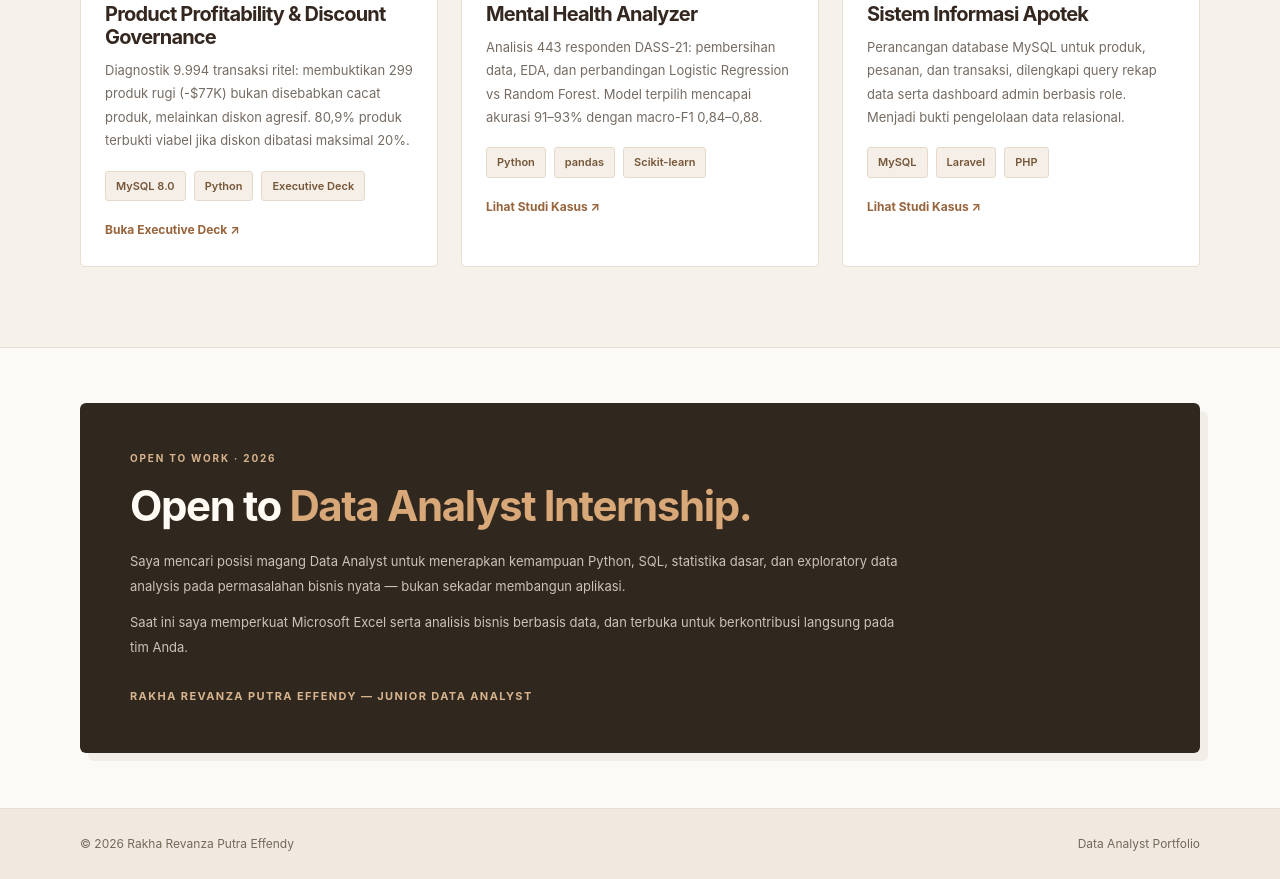
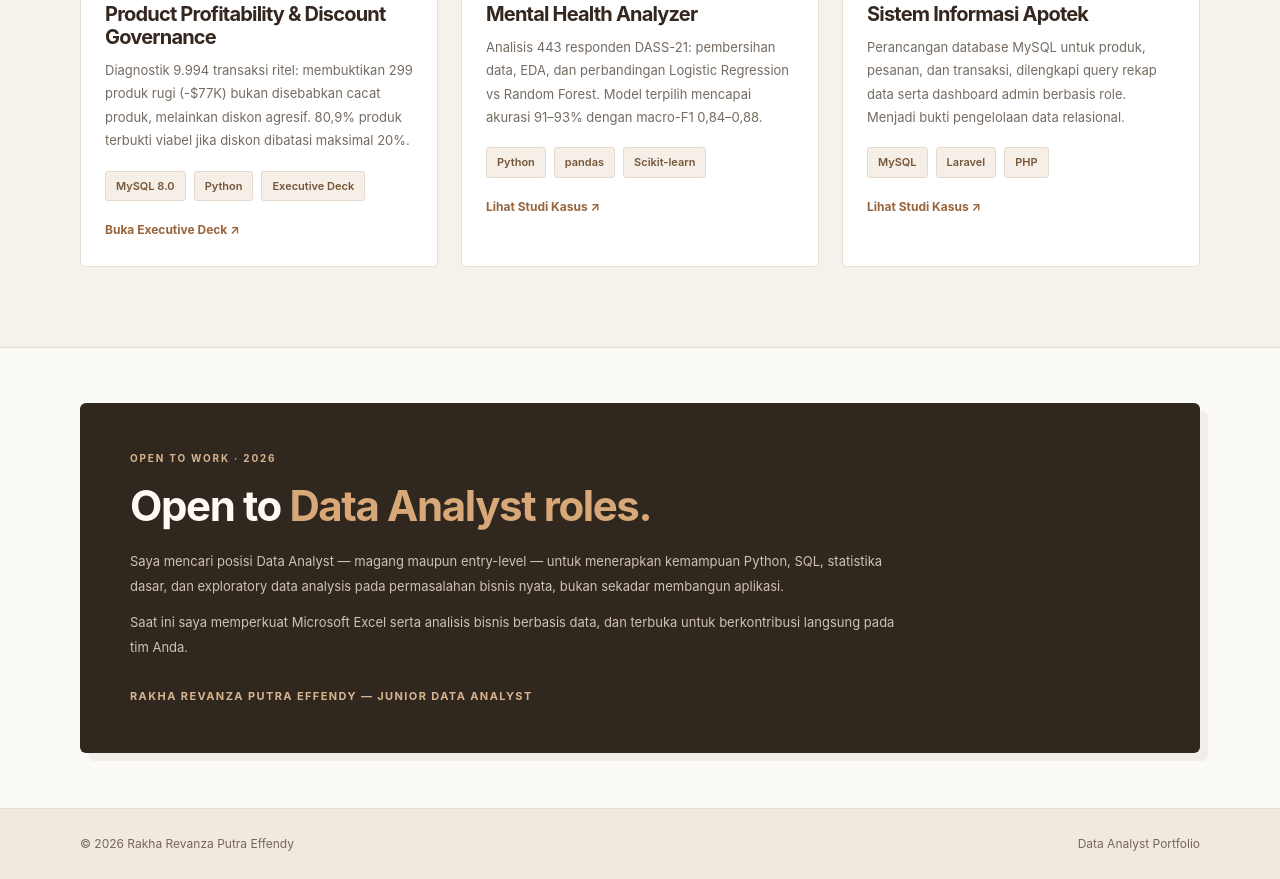
Before and after one commit to revanzarakha/Portfolio_RakhaRevanza, a plain HTML site: page index.html in a window 1280 px wide. Shown: the part 1377-2256 px from the top of the page. Drawn offline with Linux system fonts and the light colour scheme.

Commit message:
copy: expand CTA copy from internship-only to internship and entry-level Data Analyst roles

```diff
--- a/index.html
+++ b/index.html
@@ -1037,14 +1037,15 @@
 
           <h2>
             Open to
-            <span>Data Analyst Internship.</span>
+            <span>Data Analyst roles.</span>
           </h2>
 
           <p>
-            Saya mencari posisi magang Data Analyst untuk
-            menerapkan kemampuan Python, SQL, statistika dasar,
-            dan exploratory data analysis pada permasalahan
-            bisnis nyata — bukan sekadar membangun aplikasi.
+            Saya mencari posisi Data Analyst — magang maupun
+            entry-level — untuk menerapkan kemampuan Python, SQL,
+            statistika dasar, dan exploratory data analysis pada
+            permasalahan bisnis nyata, bukan sekadar membangun
+            aplikasi.
           </p>
 
           <p>
```
Also changed, not shown: contact.html (+4 -4 lines).
